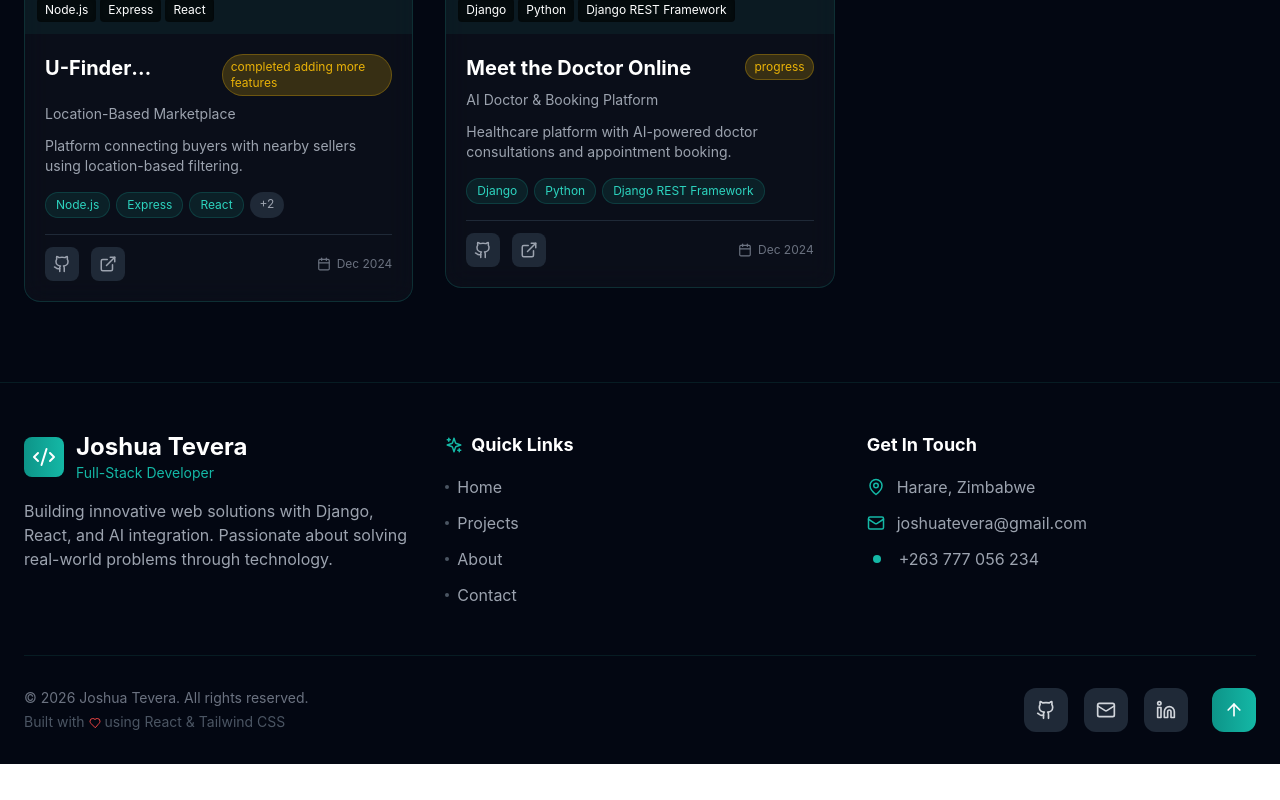
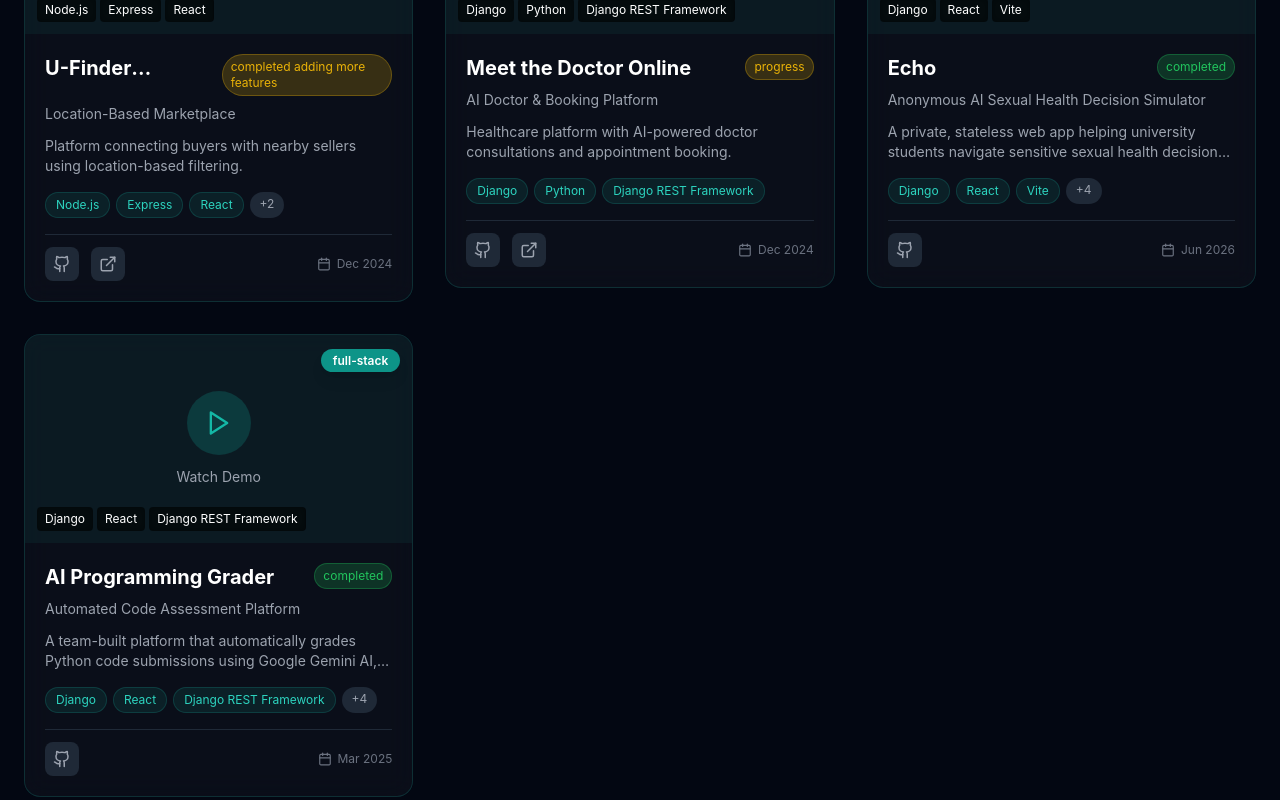
Before and after one commit to 1Joshie7/portifolio, a React (Vite) app in the folder joshua-portfolio/: page /projects in a window 1280 px wide. Shown: the part 1080-1880 px from the top of the page. Before the commit the page ends 1844 px from the top, so only its background shows below. Built offline with nearby package versions, Linux system fonts and the light colour scheme.

Commit message:
Add new projects and update existing project details

```diff
--- a/joshua-portfolio/src/data/projects.js
+++ b/joshua-portfolio/src/data/projects.js
@@ -55,7 +55,7 @@ export const projects = [
     challenges: ["Implementing semantic similarity for accurate grading", "Managing concurrent exam sessions"],
     role: "Full-stack Developer"
   },
-    {
+  {
     id: 3,
     title: "Online Chat Store",
     subtitle: "Online Chat Store",
@@ -104,7 +104,6 @@ export const projects = [
     challenges: ["Implementing accurate location-based filtering", "Optimizing search performance"],
     role: "Full-stack Developer"
   },
-
   {
     id: 5,
     title: "Meet the Doctor Online",
@@ -128,5 +127,65 @@ export const projects = [
     date: "Dec 2024",
     challenges: ["Integrating AI health consultation", "Managing appointment scheduling"],
     role: "Full-stack Developer"
+  },
+  {
+    id: 6,
+    title: "Echo",
+    subtitle: "Anonymous AI Sexual Health Decision Simulator",
+    description: "A private, stateless web app helping university students navigate sensitive sexual health decisions anonymously — no login, no data stored, no judgement.",
+    longDescription: "Echo is a mobile-first web application that helps university students navigate sensitive sexual health decisions privately and without stigma. The system has no authentication and stores no user data — a deliberate ethical architecture decision, not a technical limitation. Users describe their situation in plain language, Google Gemini AI simulates two realistic outcome paths, and Echo delivers one clear action recommendation alongside local clinic details.",
+    techStack: ["Django", "React", "Vite", "Tailwind CSS", "Google Gemini API", "Django REST Framework", "Python"],
+    features: [
+      "Stateless, login-free design — no user data stored by ethical choice",
+      "Google Gemini AI simulates two realistic outcome paths per scenario",
+      "Single clear action recommendation generated per session",
+      "Local clinic details surfaced contextually within the AI response",
+      "Mobile-first responsive UI built with React and Tailwind CSS",
+      "Fully decoupled Django REST API backend and React/Vite frontend"
+    ],
+    youtubeId: "",
+    githubUrl: "https://github.com/1Joshie7/Echo",
+    liveUrl: null,
+    status: "completed",
+    category: "full-stack",
+    images: [],
+    challenges: [
+      "Designing a no-authentication, no-storage architecture as a principled ethical decision",
+      "Prompt engineering Gemini to produce two balanced, realistic outcome paths consistently",
+      "Handling sensitive health topics responsibly without storing any personally identifiable information"
+    ],
+    role: "Full-stack Developer",
+    date: "Jun 2026"
+  },
+  {
+    id: 7,
+    title: "AI Programming Grader",
+    subtitle: "Automated Code Assessment Platform",
+    description: "A team-built platform that automatically grades Python code submissions using Google Gemini AI, with plagiarism detection and personalised student feedback.",
+    longDescription: "Led backend engineering for a cross-functional team of five developers building an automated Python code assessment platform. The system allows lecturers to set programming assignments and have student submissions graded in real time by Google Gemini AI. The backend handles role-based authentication, database schema design, plagiarism detection through similarity analysis, and personalised AI-generated feedback delivered directly to student dashboards.",
+    techStack: ["Django", "React", "Django REST Framework", "JWT", "Google Gemini API", "PostgreSQL", "Python"],
+    features: [
+      "Google Gemini AI grades Python code submissions in real time",
+      "Personalised AI-generated feedback per student submission",
+      "Plagiarism detection through code similarity analysis",
+      "JWT-based role authentication for students and lecturers",
+      "Lecturer dashboard for assignment creation and grade review",
+      "Student dashboard showing results, scores, and feedback",
+      "Manual grade override for lecturer review and adjustment",
+      "Git feature branch workflow across a five-member team"
+    ],
+    youtubeId: "",
+    githubUrl: "https://github.com/1Joshie7/contingence-plan",
+    liveUrl: null,
+    status: "completed",
+    category: "full-stack",
+    images: [],
+    challenges: [
+      "Designing a database schema that cleanly separates lecturer, student, and submission data",
+      "Integrating Gemini AI to evaluate code correctness with meaningful, actionable feedback",
+      "Coordinating backend development across five developers using Git feature branches"
+    ],
+    role: "Backend Lead",
+    date: "Mar 2025"
   }
 ];
```
